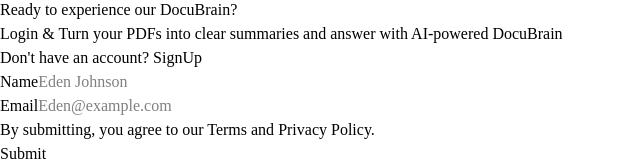
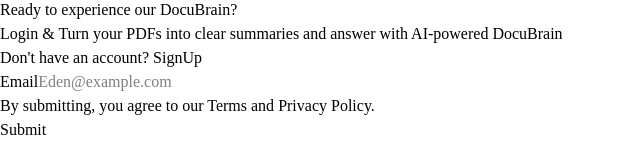
Before and after one commit to MohdAyaanSiddiqui/DocuBrain, a React app in the folder frontend/: page /login in a window 1280 px wide. Shown: the part 926-1089 px from the top of the page, without its empty margins (0-640 px from the left). After the commit the page ends 1068 px from the top, so only its background shows below. Built offline with nearby package versions, Linux system fonts and the light colour scheme; the HTML template or start-up script is replaced by a standard one.

Commit message:
Initial Update

```diff
--- a/frontend/package.json
+++ b/frontend/package.json
@@ -13,6 +13,7 @@
     "react": "^19.2.0",
     "react-dom": "^19.2.0",
     "react-icons": "^5.5.0",
+    "react-redux": "^9.2.0",
     "react-router-dom": "^7.12.0"
   },
   "devDependencies": {
--- a/frontend/src/Pages/Login.jsx
+++ b/frontend/src/Pages/Login.jsx
@@ -1,10 +1,34 @@
-import React from 'react'
+import React, { useState } from 'react'
 import { useNavigate } from 'react-router-dom'
 
 const Login = () => {
+    const [input, setInput] = useState({
+        email: ""
+    })
     const navigate = useNavigate();
+    const submithandler = async () => {
+        e.preventDefault();
+        console.log(input);
+        try {
+            const res = await axios.post("", input, {
+                headers: {
+                    'Content-Type': "application/json"
+                },
+                withCredentials: true
+            });
+            if (res.data.success) {
+                dispatch(res.data.user)
+                navigate("/login");
+                toast.success(res.data.message);
+            }
+
+        } catch (error) {
+            console.log(error);
+            toast.error(error.response?.data?.message)
+        }
+    }
     return (
-           <section className='min-h-screen w-full bg-gradient-to-br from-black via-[#0b1a12] to-black flex items-center justify-center relative'>
+        <section onClick={submithandler} className='min-h-screen w-full bg-gradient-to-br from-black via-[#0b1a12] to-black flex items-center justify-center relative'>
             <div className='fixed top-1/2 left-1/2 -translate-x-1/2 -translate-y-1/2 pointer-events-none mb-10 size-140 bg-green-500/35 rounded-full blur-[200px]'></div>
 
             <div className='text-center md:text-left mt-12'>
@@ -24,21 +48,12 @@ const Login = () => {
             </div>
 
             <div className='w-full max-w-lg bg-[#00A63E]/0 backdrop-blur-sm border border-white/10 rounded-xl p-8'>
-                <form className='space-y-6'>
-                    <div>
-                        <label className='block text-white text-sm mb-2'>Name</label>
-                        <input
-                            type="text"
-                            required
-                            placeholder="Eden Johnson"
-                            className='w-full bg-[#00A63E]/5 border border-white/20 rounded-lg px-4 py-3 text-white/40 placeholder:text-white/40 placeholder:text-sm focus:outline-none focus:border-green-600 transition'
-                        />
-                    </div>
-
+                <form onSubmit={submithandler} className='space-y-6'>
                     <div>
                         <label className='block text-white text-sm mb-2'>Email</label>
                         <input
                             type="email"
+                            value={input.email}
                             required
                             placeholder="Eden@example.com"
                             className='w-full bg-[#00A63E]/5 border border-white/20 rounded-lg px-4 py-3 text-white/40 placeholder:text-white/40 placeholder:text-sm focus:outline-none focus:border-green-600 transition'
--- a/frontend/src/Pages/SignUp.jsx
+++ b/frontend/src/Pages/SignUp.jsx
@@ -1,10 +1,38 @@
-import React from 'react'
+import React, { useState } from 'react'
 import { useNavigate } from 'react-router-dom'
-
+import {useDispatch} from 'react-redux'
 const SignUp = () => {
-
+    const [input , setInput] = useState({
+        name:"",
+        email:"",
+    })
+    const dispatch = useDispatch();
     const navigate = useNavigate();
 
+    const changeHandler = (e) => {
+    setInput({ ...input, [e.target.name]: e.target.value })
+  }
+  const submithandler = async (e) => {
+    e.preventDefault();
+    console.log(input);
+    try {
+      const res = await axios.post("", input, {
+        headers: {
+          'Content-Type': "application/json"
+        },
+        withCredentials: true
+      });
+      if (res.data.success){
+        dispatch(res.data.user)
+        navigate("/login");
+        toast.success(res.data.message);
+      }
+
+    } catch (error) {
+      console.log(error);
+      toast.error(error.response?.data?.message)
+    }
+  }
     return (
         <section className='min-h-screen w-full bg-gradient-to-br from-black via-[#0b1a12] to-black flex items-center justify-center relative'>
             <div className='fixed top-1/2 left-1/2 -translate-x-1/2 -translate-y-1/2 pointer-events-none mb-10 size-140 bg-green-500/35 rounded-full blur-[200px]'></div>
@@ -25,10 +53,12 @@ const SignUp = () => {
                 </div>
             </div>
             <div className='w-full max-w-lg bg-[#00A63E]/0 backdrop-blur-sm border border-white/10 rounded-xl p-8'>
-                <form className='space-y-6'>
+                <form onSubmit={submithandler} className='space-y-6'>
                     <div>
                         <label className='block text-white text-sm mb-2'>Name</label>
                         <input
+                            onChange={changeHandler}
+                            value={input.name}
                             type="text"
                             required
                             placeholder="Eden Johnson"
@@ -39,7 +69,9 @@ const SignUp = () => {
                     <div>
                         <label className='block text-white text-sm mb-2'>Email</label>
                         <input
+                            onChange={changeHandler}
                             type="email"
+                            value={input.email}
                             required
                             placeholder="Eden@example.com"
                             className='w-full bg-[#00A63E]/5 border border-white/20 rounded-lg px-4 py-3 text-white/40 placeholder:text-white/40 placeholder:text-sm focus:outline-none focus:border-green-600 transition'
```
Also changed, not shown: 1 other file (tests, documents, lock files or other folders).
